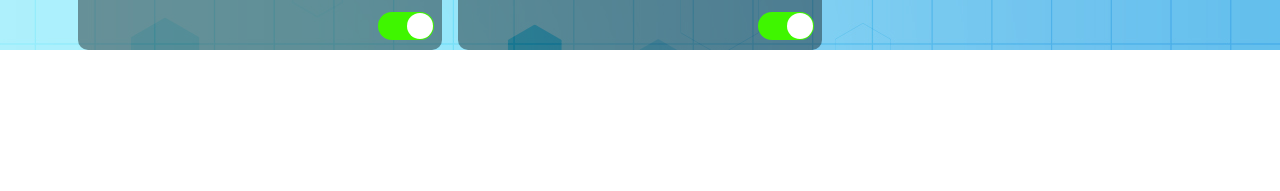
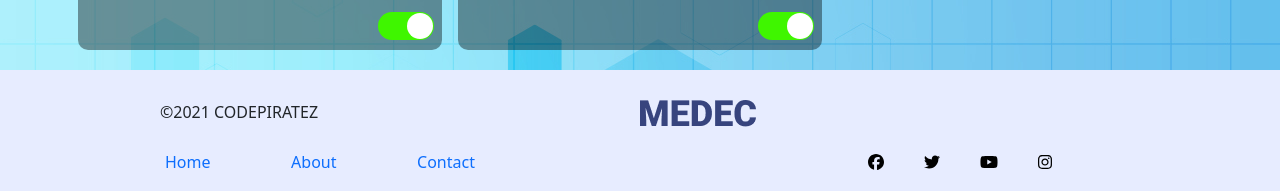
Before and after one commit to UOKSEDevProject/medec-web, a React (Create React App) app: page / in a window 1280 px wide. Shown: the part 790-981 px from the top of the page. Before the commit the page ends 840 px from the top, so only its background shows below. Built offline with nearby package versions, Linux system fonts and the light colour scheme.

Commit message:
developed the footer

```diff
--- a/package.json
+++ b/package.json
@@ -3,6 +3,9 @@
   "version": "0.1.0",
   "private": true,
   "dependencies": {
+    "@fortawesome/fontawesome-svg-core": "^6.1.1",
+    "@fortawesome/free-brands-svg-icons": "^6.1.1",
+    "@fortawesome/react-fontawesome": "^0.1.18",
     "@testing-library/jest-dom": "^5.16.2",
     "@testing-library/react": "^12.1.3",
     "@testing-library/user-event": "^13.5.0",
--- a/src/Client.js
+++ b/src/Client.js
@@ -1,13 +1,15 @@
 import NavBar from "./components/Header/NavBar";
 import Body from "./components/Body";
+import Footer from "./components/Footer/Footer";
 
 const Client = () => {
-    return (
-        <div className='client'>
-            <NavBar/>
-            <Body/>
-        </div>
-    );
+  return (
+    <div className="client">
+      <NavBar />
+      <Body />
+      <Footer />
+    </div>
+  );
 };
 
 export default Client;
--- a/src/assets/css/main.scss
+++ b/src/assets/css/main.scss
@@ -2,5 +2,6 @@
 @import "partials/fonts";
 
 @import "partials/client";
-@import 'partials/dct';
-@import 'partials/navbar';
+@import "partials/dct";
+@import "partials/navbar";
+@import "partials/footer";
--- /dev/null
+++ b/src/assets/css/partials/_footer.scss
@@ -0,0 +1,71 @@
+.footer-container {
+  background-color: #e7ecff;
+  margin-top: 20px;
+}
+.footer-container a {
+  text-decoration: none;
+}
+.footer-top {
+  margin-top: 10px;
+}
+.footer-link {
+  margin-top: 10px;
+}
+.footer-link a {
+  margin: 0 5px;
+}
+
+
+@media only screen and (min-width: 992px) {
+
+    .footer-container {
+      padding: 20px 10rem;
+    }
+    .footer-top {
+      display: flex;
+    }
+    .footer-bottom {
+      display: flex;
+      align-items: center;
+    }
+    .footer-social-media {
+      display: flex;
+      justify-content: center;
+    }
+    .footer-social-media a{
+      margin: 0px 20px;
+    }
+    .footer-navlink {
+      display: flex;
+      justify-content: space-between;
+    }
+
+}
+
+@media only screen and (max-width: 992px) {
+  .footer-container {
+    display: flex;
+    flex-direction: column;
+    align-items: center;
+
+  }
+  .footer-top {
+    display: flex;
+    flex-direction: column;
+    align-items: center;
+  }
+
+  .footer-bottom {
+    display: flex;
+    flex-direction: column;
+    width: 100%;
+  }
+
+  .footer-link {
+    display: flex;
+    flex-wrap: wrap;
+    justify-content: center;
+    margin-left: auto;
+    margin-right: auto;
+  }
+}
--- /dev/null
+++ b/src/components/Footer/Footer.jsx
@@ -0,0 +1,48 @@
+import React from "react";
+import logo from "../../assets/images/image-footerLogo.png";
+import { FontAwesomeIcon } from "@fortawesome/react-fontawesome";
+import {
+  faYoutube,
+  faFacebook,
+  faTwitter,
+  faInstagram,
+} from "@fortawesome/free-brands-svg-icons";
+
+const Footer = () => {
+  return (
+    <div className='footer-container'>
+      <div className='footer-top '>
+        <div className='footer-center col-lg-6'>
+          <p>©2021 CODEPIRATEZ</p>
+        </div>
+        <div className='footer-center col-lg-6'>
+          <img src={logo} alt={"medec"} />
+        </div>
+      </div>
+      <div className='footer-bottom'>
+        <div className='col-lg-4 footer-navlink footer-link'>
+          <a href='#'>Home</a>
+          <a href='#'>About</a>
+          <a href='#'>Contact</a>
+        </div>
+        <div className='col-lg-4'></div>
+        <div className='col-lg-4 footer-social-media footer-link'>
+          <a href='#'>
+            <FontAwesomeIcon icon={faFacebook} size='1x' color='black' />
+          </a>
+          <a href='#'>
+            <FontAwesomeIcon icon={faTwitter} size='1x' color='black' />
+          </a>
+          <a href='#'>
+            <FontAwesomeIcon icon={faYoutube} size='1x' color='black' />
+          </a>
+          <a href='#'>
+            <FontAwesomeIcon icon={faInstagram} size='1x' color='black' />
+          </a>
+        </div>
+      </div>
+    </div>
+  );
+};
+
+export default Footer;
```
Also changed, not shown: src/assets/images/image-footerLogo.png (added), 1 other file (tests, documents, lock files or other folders).
